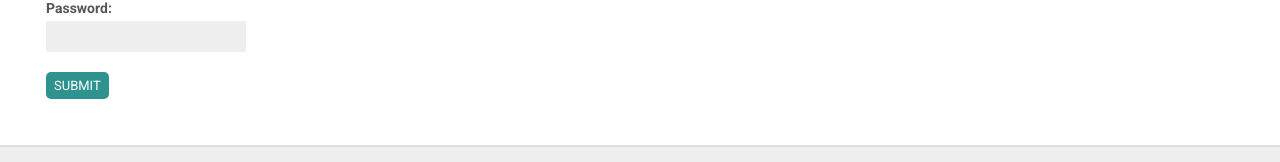
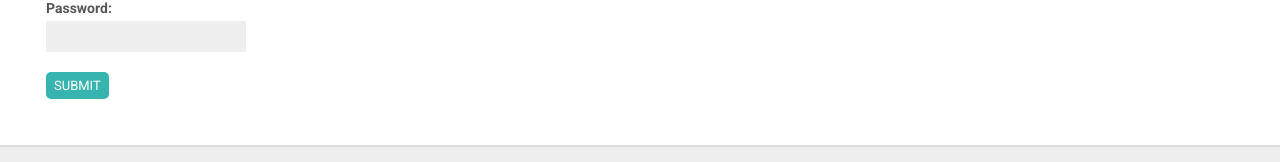
Before and after one commit to miloscomplex/feed-the-need-react, a React (Create React App) app in the folder frontend/: page /feed-the-need/ in a window 1280 px wide. In both pictures the pointer is over the input "submit". Shown: the part 745-907 px from the top of the page. Built offline with nearby package versions, Linux system fonts and the light colour scheme.

Commit message:
tweaks to colors

```diff
--- a/frontend/src/sass/base/_base.scss
+++ b/frontend/src/sass/base/_base.scss
@@ -66,7 +66,7 @@ input {
   }
 
   &[type='submit']:hover {
-    background-color: $color-seafoam-green-hover;
+    background-color: lighten($color-marine-green, 15%);
   }
 
 }
--- a/frontend/src/sass/components/content.scss
+++ b/frontend/src/sass/components/content.scss
@@ -16,7 +16,7 @@
   }
 
   & a:hover {
-    background-color: lighten($color-marine-green, 25%);
+    background-color: lighten($color-marine-green, 15%);
   }
 
   & a.cta__plain {
```
